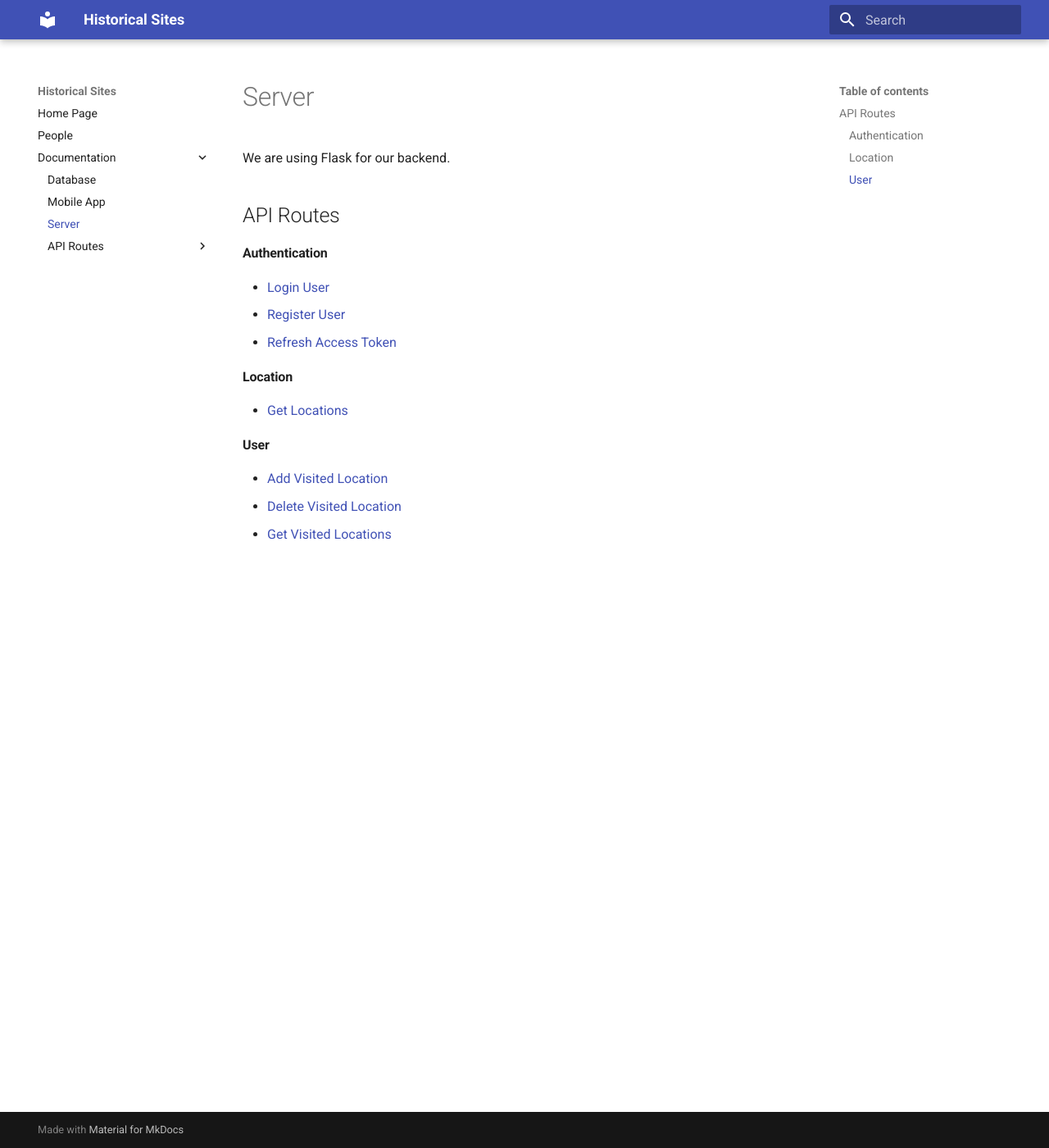
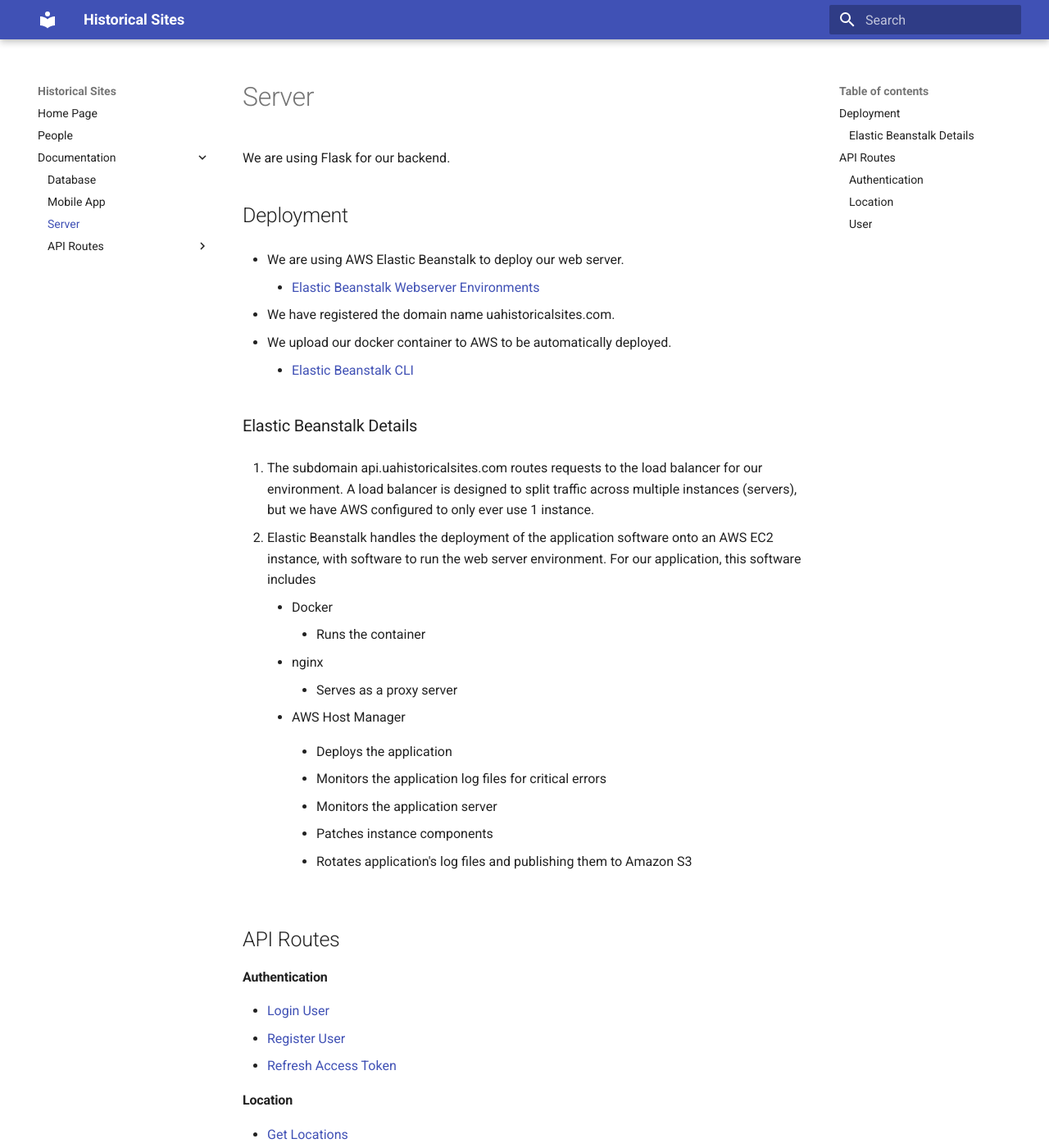
Before and after one commit to CS-495-Historical-Sites/remnant, an MkDocs documentation site: the page built from docs/Documentation/Server.md, in a window 1280 px wide and 1400 px high. Shown: the whole window at 82% size. Built offline with MkDocs 1.6.1 and Material for MkDocs 9.7.7, drawn with Linux system fonts in a browser that asks for light colours.

Commit message:
add deployment info

```diff
--- a/docs/Documentation/Server.md
+++ b/docs/Documentation/Server.md
@@ -1,6 +1,39 @@
 # Server
 
 We are using Flask for our backend.
+
+## Deployment
+
+- We are using AWS Elastic Beanstalk to deploy our web server.
+    - [Elastic Beanstalk Webserver Environments](https://docs.aws.amazon.com/elasticbeanstalk/latest/dg/concepts-webserver.html)
+
+- We have registered the domain name uahistoricalsites.com.
+
+- We upload our docker container to AWS to be automatically deployed.
+    - [Elastic Beanstalk CLI](https://docs.aws.amazon.com/elasticbeanstalk/latest/dg/eb-cli3.html)
+
+
+### Elastic Beanstalk Details
+
+1. The subdomain api.uahistoricalsites.com routes requests to the load balancer for our environment. A load balancer is designed to split traffic across multiple instances (servers), but we have AWS configured to only ever use 1 instance.
+
+2. Elastic Beanstalk handles the deployment of the application software onto an AWS EC2 instance, with software to run the web server environment. For our application, this software includes
+    - Docker
+        - Runs the container
+    - nginx
+        - Serves as a proxy server
+    - AWS Host Manager
+        - Deploys the application
+
+        - Monitors the application log files for critical errors
+
+        - Monitors the application server
+
+        - Patches instance components
+
+        - Rotates application's log files and publishing them to Amazon S3
+
+
 
 ## API Routes
 
```
